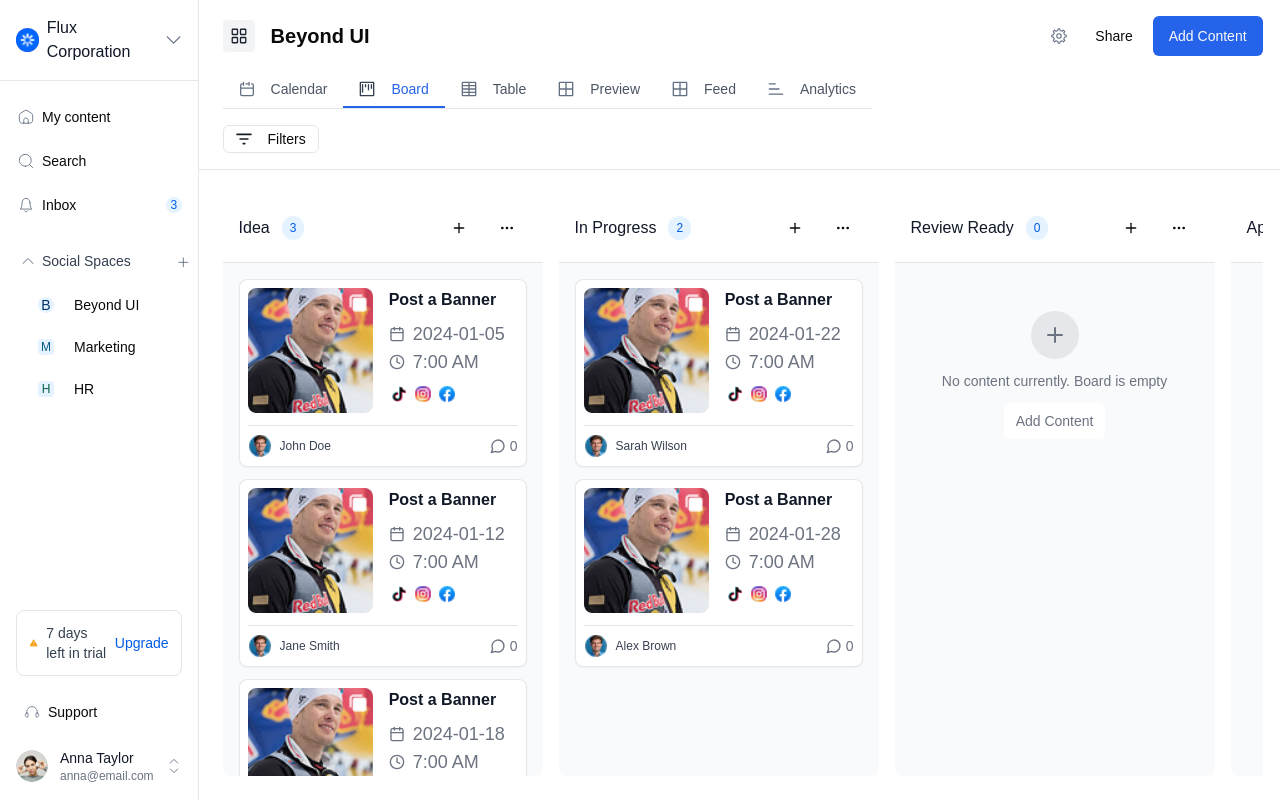
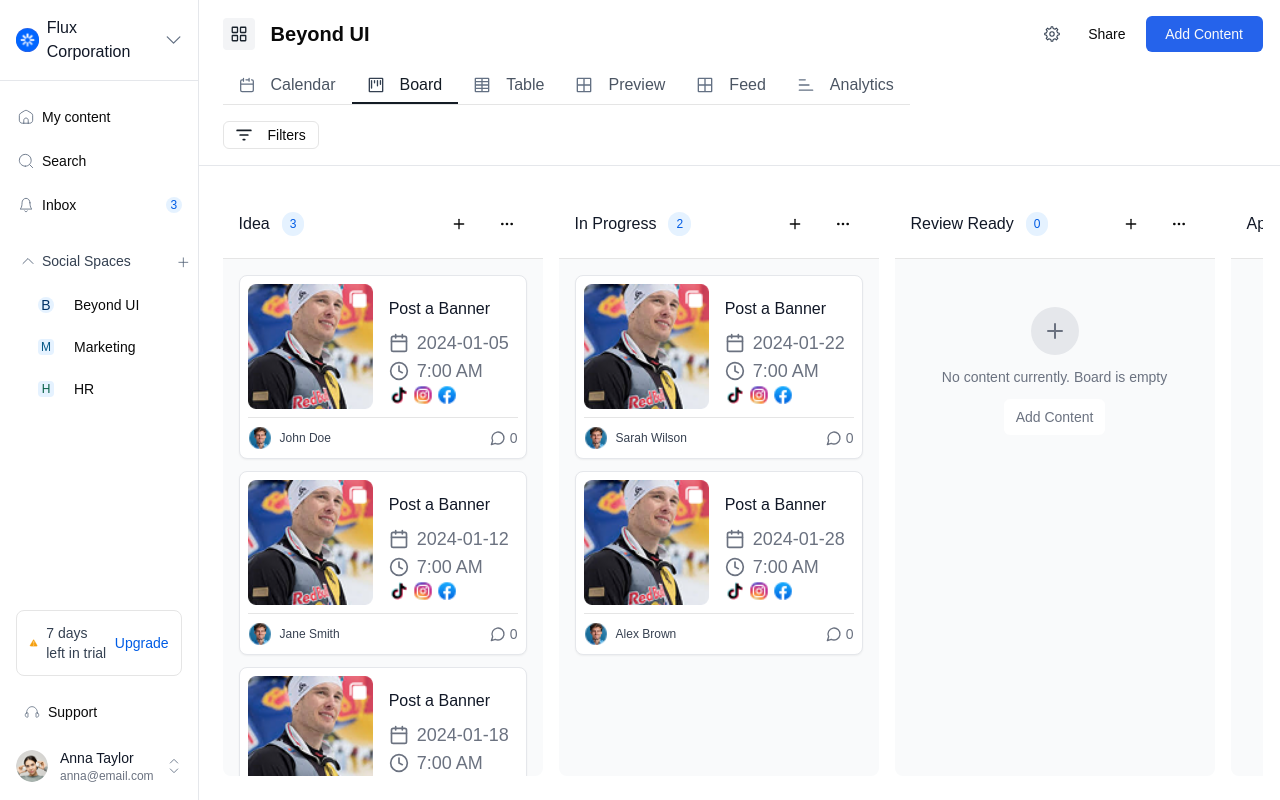
Before and after one commit to khabzox/flux-corporation, a Next.js app: page / in a window 1280 px wide. Built offline with nearby package versions, Linux system fonts and the light colour scheme.

Commit message:
Refactor ContentCard and TopNavigation components for improved layout and consistency; adjusted spacing and font weights in ContentCard, updated button dimensions in TopNavigation, and enhanced icon sizes in SocialPlatformIcons for better visibility.

```diff
--- a/components/dashboard/ContentCard.tsx
+++ b/components/dashboard/ContentCard.tsx
@@ -40,8 +40,8 @@ export default function ContentCard({ item, onEdit }: ContentCardProps) {
 
   return (
     <div className="bg-white rounded-lg shadow-sm border border-gray-200 p-2 hover:shadow-md transition-shadow cursor-pointer">
-      <div className="flex items-start justify-between">
-        <div className="flex items-center justify-start mb-3">
+      <div className="flex items-center justify-start">
+        <div className="flex items-center justify-start mb-2">
           <div className="relative">
             <Image
               src={item.thumbnail || "/person.png"}
@@ -52,6 +52,7 @@ export default function ContentCard({ item, onEdit }: ContentCardProps) {
             />
           </div>
         </div>
+
         <div className="flex flex-col gap-2 w-full ml-4">
           {isEditing ? (
             <input
@@ -60,31 +61,31 @@ export default function ContentCard({ item, onEdit }: ContentCardProps) {
               onChange={(e) => setTitle(e.target.value)}
               onBlur={handleTitleSubmit}
               onKeyDown={handleKeyPress}
-              className="font-semibold text-gray-900 bg-transparent border-b border-blue-500 outline-none"
+              className="font-medium text-gray-900 bg-transparent border-b border-blue-500 outline-none"
               autoFocus
             />
           ) : (
             <h4
-              className={`font-semibold text-gray-900 ${onEdit ? 'cursor-pointer hover:text-blue-600 transition-colors' : ''}`}
+              className={`font-medium text-gray-900 ${onEdit ? 'cursor-pointer hover:text-blue-600 transition-colors' : ''}`}
               onClick={handleTitleClick}
             >
               {item.title}
             </h4>
           )}
 
-          <div className="space-y-0">
+          <div className="flex flex-col items-start">
             <div className="flex items-center gap-2 text-lg text-gray-500">
-              <Calendar className="w-4 h-4" />
+              <Calendar className="w-5 h-5" />
               <span>{item.scheduledDate}</span>
             </div>
             <div className="flex items-center gap-2 text-lg text-gray-500">
-              <Clock className="w-4 h-4" />
+              <Clock className="w-5 h-5" />
               <span>{item.scheduledTime}</span>
             </div>
-          </div>
 
-          <div className="flex items-center gap-2">
-            <SocialPlatformIcons platforms={item.platforms} />
+            <div className="flex items-center gap-2">
+              <SocialPlatformIcons platforms={item.platforms} />
+            </div>
           </div>
         </div>
       </div>
--- a/components/dashboard/SocialPlatformIcons.tsx
+++ b/components/dashboard/SocialPlatformIcons.tsx
@@ -8,11 +8,11 @@ interface SocialPlatformIconsProps {
 }
 
 const platformIcons = {
-  tiktok: <Image src="/social-media/tiktok.png" alt="TikTok" width={18} height={18} />,
-  instagram: <Image src="/social-media/instagram.png" alt="Instagram" width={18} height={18} />,
-  facebook: <Image src="/social-media/facebook.png" alt="Facebook" width={18} height={18} />,
-  twitter: <Image src="/social-media/twitter.png" alt="Twitter" width={18} height={18} />,
-  linkedin: <Image src="/social-media/linkedin.png" alt="LinkedIn" width={18} height={18} />,
+  tiktok: <Image src="/social-media/tiktok.png" alt="TikTok" width={20} height={20} />,
+  instagram: <Image src="/social-media/instagram.png" alt="Instagram" width={20} height={20} />,
+  facebook: <Image src="/social-media/facebook.png" alt="Facebook" width={20} height={20} />,
+  twitter: <Image src="/social-media/twitter.png" alt="Twitter" width={20} height={20} />,
+  linkedin: <Image src="/social-media/linkedin.png" alt="LinkedIn" width={20} height={20} />,
 }
 
 export default function SocialPlatformIcons({ platforms }: SocialPlatformIconsProps) {
@@ -24,7 +24,7 @@ export default function SocialPlatformIcons({ platforms }: SocialPlatformIconsPr
           className="w-5 h-5 rounded text-white text-sm flex items-center justify-center"
           title={platform.charAt(0).toUpperCase() + platform.slice(1)}
         >
-          <span className="text-[10px]">{platformIcons[platform]}</span>
+          <span className="">{platformIcons[platform]}</span>
         </div>
       ))}
     </div>
--- a/components/dashboard/TopNavigation.tsx
+++ b/components/dashboard/TopNavigation.tsx
@@ -46,7 +46,7 @@ export default function TopNavigation({
           <Button variant="outline" size="sm">
             Share
           </Button>
-          <Button  onClick={onAddContent} className="bg-blue-600 hover:bg-blue-600/90">
+          <Button  onClick={onAddContent} className="h-[36px] w-[117px] bg-blue-600 hover:bg-blue-600/90">
             Add Content
           </Button>
         </div>
@@ -61,9 +61,9 @@ export default function TopNavigation({
               size="sm"
               onClick={() => onViewChange(view.id)}
               className={cn(
-                "px-4 py-2 text-sm font-medium rounded-none transition-all border-b-2",
+                "px-4 py-2 text-base font-medium rounded-none transition-all border-b-2",
                 currentView === view.id
-                  ? "text-blue-600 border-blue-600"
+                  ? "text-[#141C25] border-[#141C25]"
                   : "text-gray-600 hover:text-gray-900 border-transparent",
               )}
             >
--- a/constants/icon.tsx
+++ b/constants/icon.tsx
@@ -149,7 +149,7 @@ export const icons: Record<string, IconDefinition> = {
         path: ["M11 14C12.6569 14 14 12.6569 14 11C14 9.34315 12.6569 8 11 8C9.34315 8 8 9.34315 8 11C8 12.6569 9.34315 14 11 14Z",
             "M18.6224 9.3954L17.5247 6.7448L19 5L17 3L15.2647 4.48295L12.5578 3.36974L11.9353 1H9.98098L9.34908 3.40113L6.70441 4.51596L5 3L3 5L4.45337 6.78885L3.3725 9.44633L1 10V12L3.40111 12.6555L4.51575 15.2997L3 17L5 19L6.79116 17.5403L9.39701 18.6123L10 21H12L12.6045 18.6132L15.2551 17.5155C15.6969 17.8313 17 19 17 19L19 17L17.5159 15.2494L18.6139 12.598L20.9999 11.9772L21 10L18.6224 9.3954Z"
         ],
-        stroke: "#637083",
+        stroke: "#344051",
         strokeWidth: 1.5,
     },
 }
```
